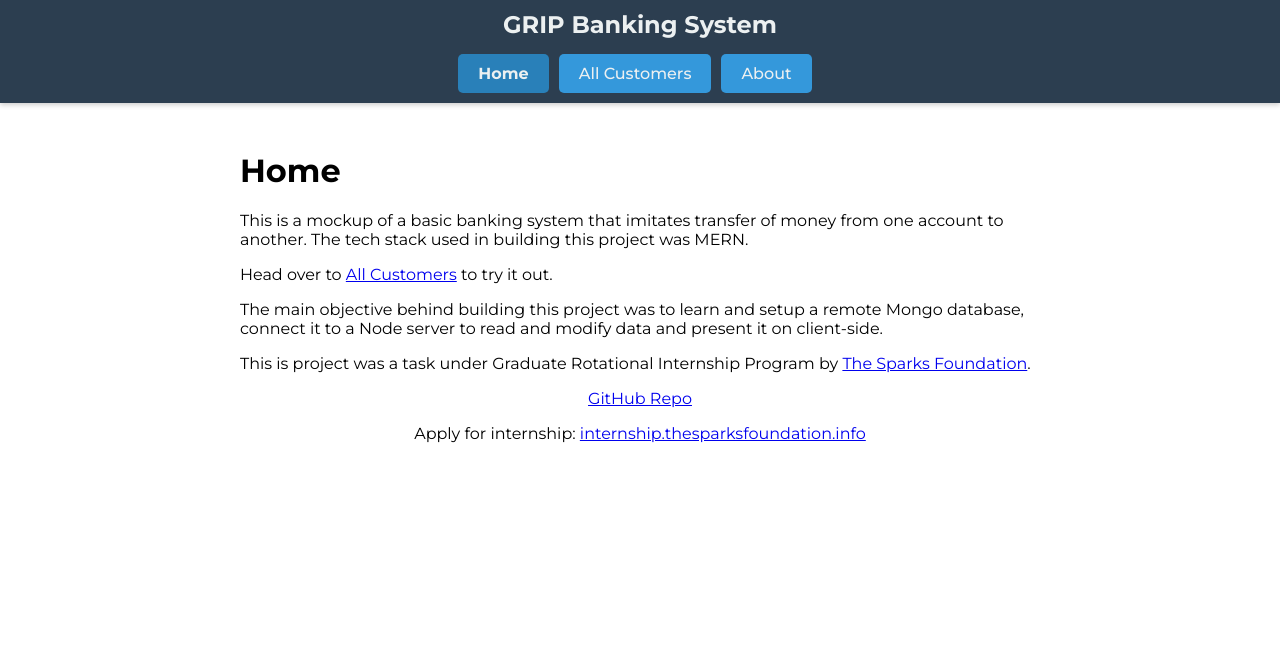
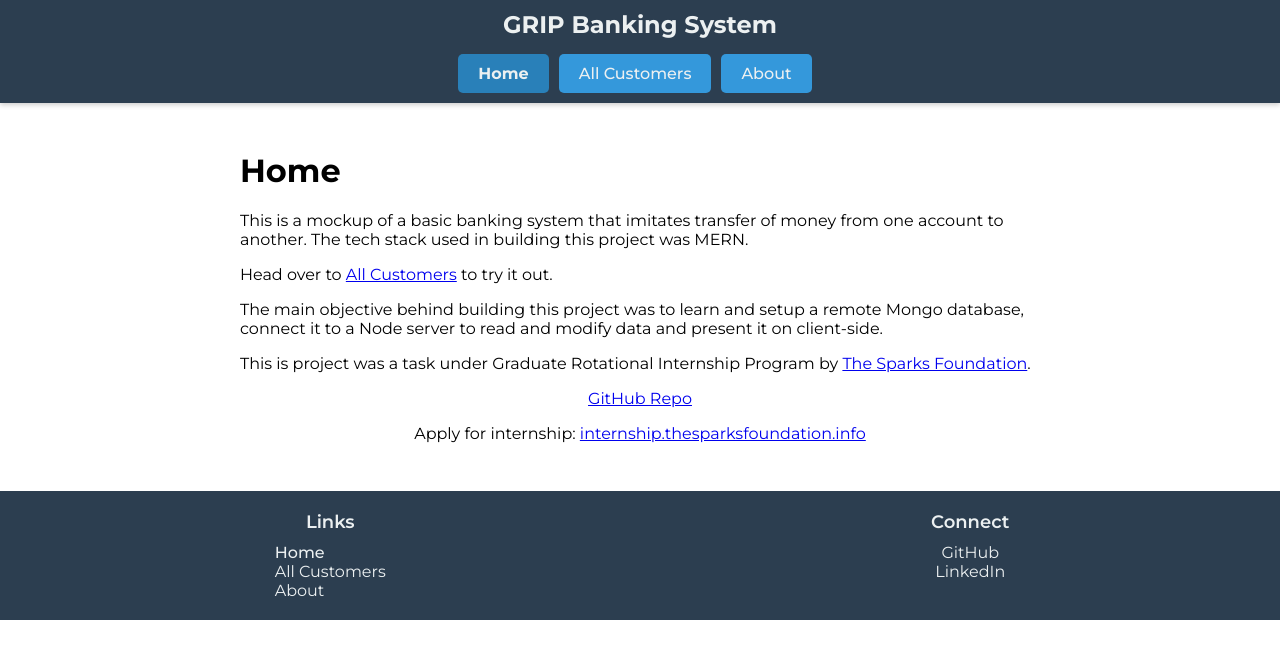
Before and after one commit to snehguptafr/GRIP-banking-system, a React (Vite) app in the folder banking-client/: page / in a window 1280 px wide. Shown: the top 658 px of the page. Built offline with nearby package versions, Linux system fonts and the light colour scheme.

Commit message:
add footer to page

```diff
--- a/banking-client/src/App.jsx
+++ b/banking-client/src/App.jsx
@@ -1,22 +1,22 @@
 import Navbar from "./components/Navbar";
+import Footer from "./components/Footer";
 import { BrowserRouter, Routes, Route } from "react-router-dom";
 import Home from "./pages/Home";
 import About from "./pages/About";
 import Customers from "./pages/Customers";
-import "./App.css"
+import "./App.css";
 
 export default function App() {
-
   return (
     <>
       <BrowserRouter>
-        <Navbar  />
+      <Navbar />
         <Routes>
           <Route path="/" element={<Home />} />
           <Route path="/about" element={<About />} />
           <Route path="/customers" element={<Customers />} />
         </Routes>
-
+      <Footer />
       </BrowserRouter>
     </>
   );
```
